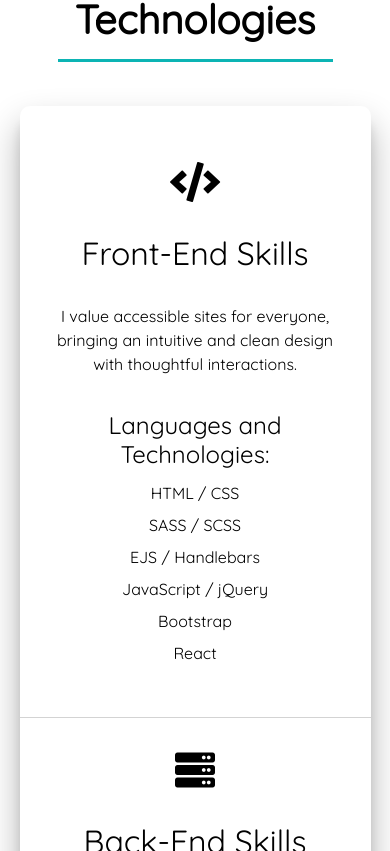
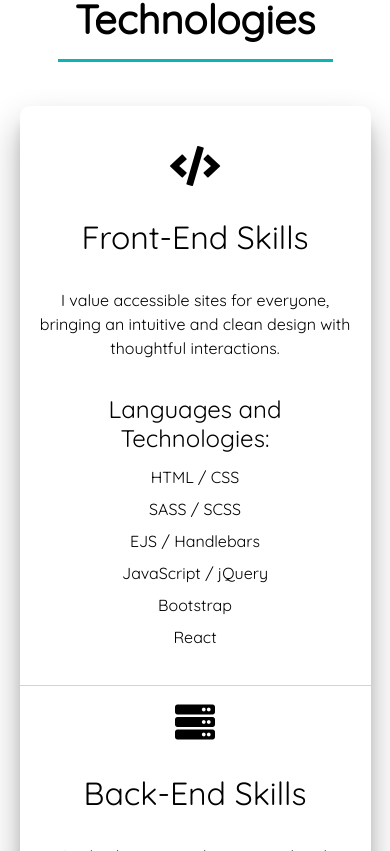
Before and after one commit to cwedwards9/react-portfolio, a React (Create React App) app: page / in a window 390 px wide. Shown: the part 2013-2864 px from the top of the page. Built offline with nearby package versions, Linux system fonts and the light colour scheme.

Commit message:
Change media query breakpoints. Use less padding on smaller screen size.

```diff
--- a/src/mainSections/Tech.css
+++ b/src/mainSections/Tech.css
@@ -57,7 +57,7 @@
 }
 
 
-@media screen and (max-width: 800px) {
+@media screen and (max-width: 900px) {
     .technologies {
         flex-direction: column;
     }
@@ -71,8 +71,12 @@
     }
 }
 
-@media screen and (max-width: 425px) {
+@media screen and (max-width: 500px) {
     .technologies {
         width: 90%;
     }
+    .front-end-tech,
+    .back-end-tech {
+        padding: 1rem;
+    }
 }
```
